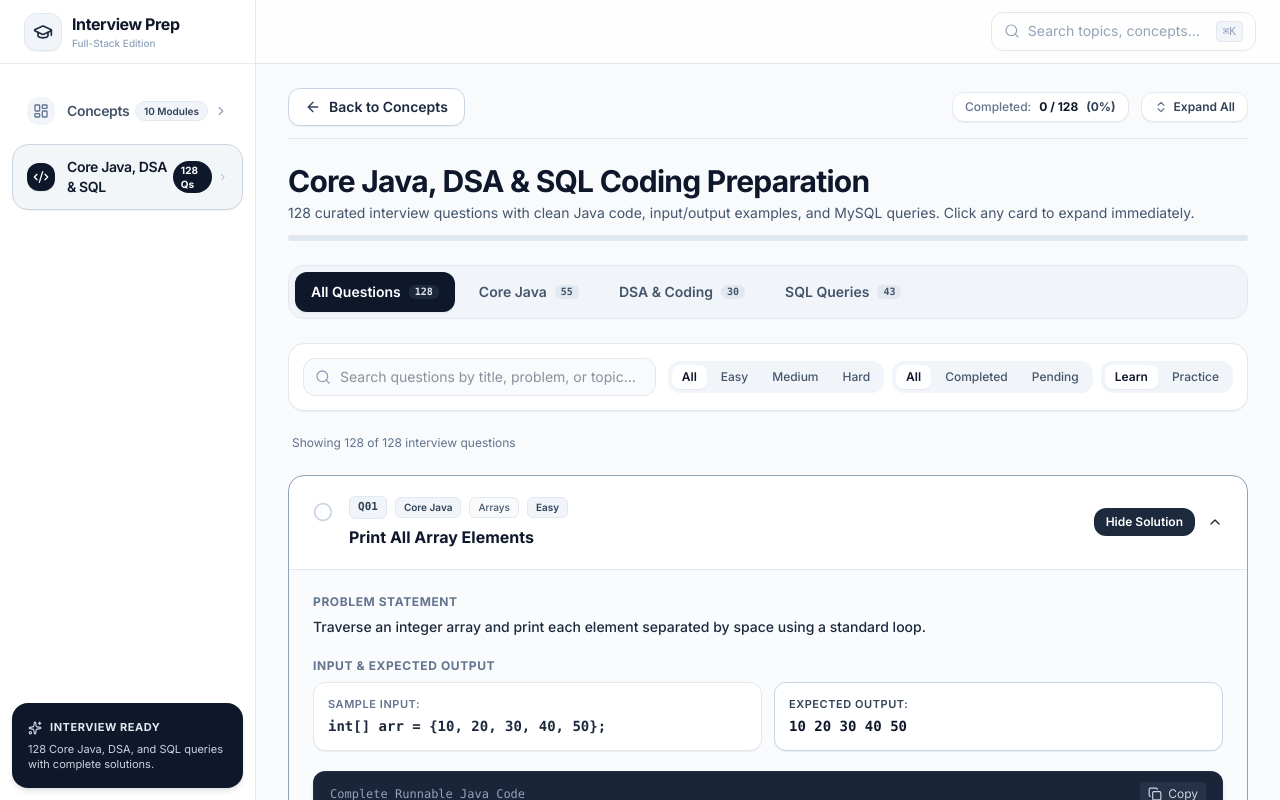
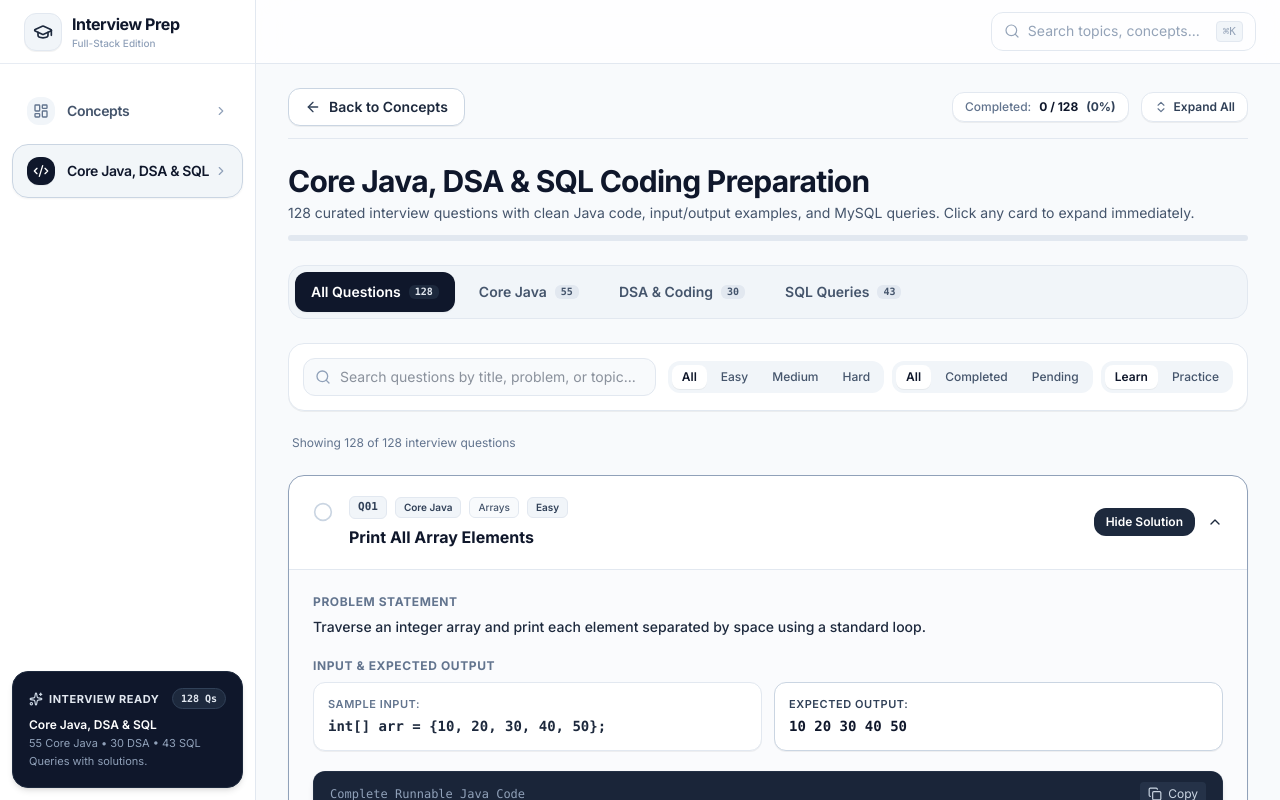
Before and after one commit to MohanNerasala/Interview-Preparation, a React (Vite) app: page /coding in a window 1280 px wide. Built offline with nearby package versions, Linux system fonts and the light colour scheme.

Commit message:
Improve sidebar: remove cramped badge from nav item and feature 128 Qs cleanly in bottom card

```diff
--- a/src/components/Sidebar.tsx
+++ b/src/components/Sidebar.tsx
@@ -14,15 +14,11 @@ const navItems = [
     path: '/',
     icon: LayoutDashboard,
     label: 'Concepts',
-    badge: '10 Modules',
-    badgeColor: 'bg-slate-100 text-slate-700 border border-slate-200'
   },
   {
     path: '/coding',
     icon: Code2,
     label: 'Core Java, DSA & SQL',
-    badge: '128 Qs',
-    badgeColor: 'bg-slate-900 text-white font-bold'
   },
 ];
 
@@ -81,29 +77,34 @@ export default function Sidebar({ isOpen, onClose }: SidebarProps) {
                     <span className="tracking-tight">{item.label}</span>
                   </div>
 
-                  <div className="flex items-center gap-1.5 relative z-10">
-                    <span className={`text-[10px] px-2 py-0.5 rounded-full ${item.badgeColor}`}>
-                      {item.badge}
-                    </span>
-                    <ChevronRight className="w-3.5 h-3.5 text-slate-400 group-hover:translate-x-1 transition-transform duration-200" />
-                  </div>
+                  <ChevronRight className="w-3.5 h-3.5 text-slate-400 group-hover:translate-x-1 transition-transform duration-200 relative z-10" />
                 </motion.div>
               </NavLink>
             );
           })}
         </nav>
 
-        {/* Bottom Card */}
+        {/* Bottom Card - Featured 128 Questions */}
         <motion.div
           whileHover={{ y: -2 }}
-          className="p-4 m-3 rounded-2xl bg-slate-900 text-white shadow-md relative overflow-hidden cursor-default select-none"
+          className="p-4 m-3 rounded-2xl bg-slate-900 text-white shadow-md relative overflow-hidden cursor-default select-none border border-slate-800"
         >
-          <div className="flex items-center gap-2 mb-1.5">
-            <Sparkles className="w-3.5 h-3.5 text-slate-300" />
-            <span className="text-[11px] font-bold text-slate-200 uppercase tracking-wider">Interview Ready</span>
+          <div className="flex items-center justify-between mb-2">
+            <div className="flex items-center gap-1.5">
+              <Sparkles className="w-3.5 h-3.5 text-slate-300" />
+              <span className="text-[11px] font-bold text-slate-200 uppercase tracking-wider">
+                Interview Ready
+              </span>
+            </div>
+            <span className="text-[10px] font-mono font-bold px-2 py-0.5 rounded-full bg-slate-800 text-slate-200 border border-slate-700">
+              128 Qs
+            </span>
           </div>
-          <p className="text-[11px] text-slate-300 leading-snug">
-            128 Core Java, DSA, and SQL queries with complete solutions.
+          <p className="text-xs font-semibold text-white mb-0.5">
+            Core Java, DSA & SQL
+          </p>
+          <p className="text-[11px] text-slate-400 leading-relaxed">
+            55 Core Java • 30 DSA • 43 SQL Queries with solutions.
           </p>
         </motion.div>
       </aside>
@@ -143,7 +144,7 @@ export default function Sidebar({ isOpen, onClose }: SidebarProps) {
               </motion.button>
             </div>
 
-            <nav className="flex-1 py-5 px-3 space-y-2.5 overflow-y-auto">
+            <nav className="flex-1 py-5 px-3 space-y-2 overflow-y-auto">
               {navItems.map(item => {
                 const isActive = location.pathname === item.path;
                 const Icon = item.icon;
@@ -162,7 +163,7 @@ export default function Sidebar({ isOpen, onClose }: SidebarProps) {
                       className={`relative flex items-center justify-between px-4 py-3.5 rounded-2xl text-sm font-semibold transition-all duration-200 cursor-pointer select-none group border ${
                         isActive
                           ? 'bg-slate-100 text-slate-950 border-slate-400 shadow-xs'
-                          : 'bg-white hover:bg-slate-50 text-slate-600 border-slate-200'
+                          : 'bg-white hover:bg-slate-50 text-slate-700 border-slate-200'
                       }`}
                     >
                       <div className="flex items-center gap-3">
@@ -174,23 +175,36 @@ export default function Sidebar({ isOpen, onClose }: SidebarProps) {
                         <span className="tracking-tight">{item.label}</span>
                       </div>
 
-                      <div className="flex items-center gap-2">
-                        <span className={`text-[10px] px-2 py-0.5 rounded-full ${item.badgeColor}`}>
-                          {item.badge}
-                        </span>
-                        <ChevronRight className="w-4 h-4 text-slate-400 group-hover:translate-x-1 transition-transform duration-200" />
-                      </div>
+                      <ChevronRight className="w-4 h-4 text-slate-400 group-hover:translate-x-1 transition-transform duration-200" />
                     </motion.div>
                   </NavLink>
                 );
               })}
             </nav>
 
-            {/* Mobile Footer Card */}
-            <div className="p-4 border-t border-slate-100 m-3 rounded-2xl bg-slate-50 text-center select-none">
-              <span className="text-xs font-bold text-slate-800 block">Java Full-Stack Prep</span>
-              <span className="text-[11px] text-slate-400">Concepts • DSA • SQL Queries</span>
-            </div>
+            {/* Mobile Footer Card - Featured 128 Questions */}
+            <motion.div
+              whileHover={{ y: -2 }}
+              className="p-4 m-3 rounded-2xl bg-slate-900 text-white shadow-md relative overflow-hidden cursor-default select-none border border-slate-800"
+            >
+              <div className="flex items-center justify-between mb-2">
+                <div className="flex items-center gap-1.5">
+                  <Sparkles className="w-3.5 h-3.5 text-slate-300" />
+                  <span className="text-[11px] font-bold text-slate-200 uppercase tracking-wider">
+                    Interview Ready
+                  </span>
+                </div>
+                <span className="text-[10px] font-mono font-bold px-2.5 py-0.5 rounded-full bg-slate-800 text-slate-200 border border-slate-700">
+                  128 Qs
+                </span>
+              </div>
+              <p className="text-xs font-semibold text-white mb-0.5">
+                Core Java, DSA & SQL
+              </p>
+              <p className="text-[11px] text-slate-400 leading-relaxed">
+                55 Core Java • 30 DSA • 43 SQL Queries with solutions.
+              </p>
+            </motion.div>
           </motion.aside>
         )}
       </AnimatePresence>
```
